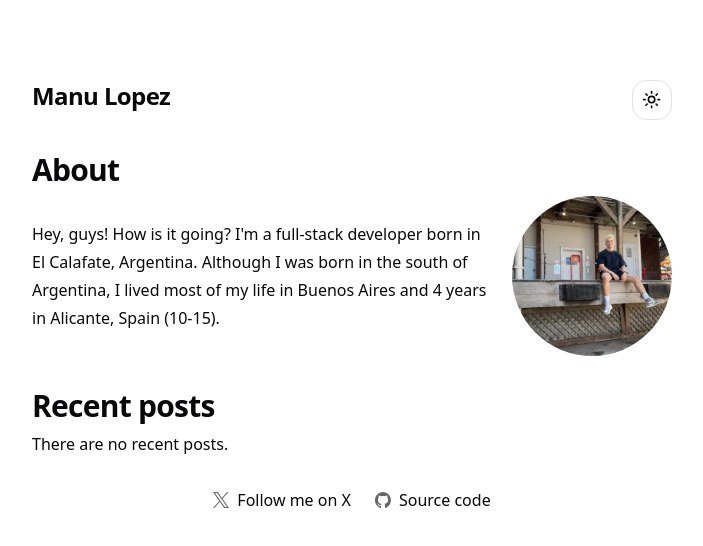
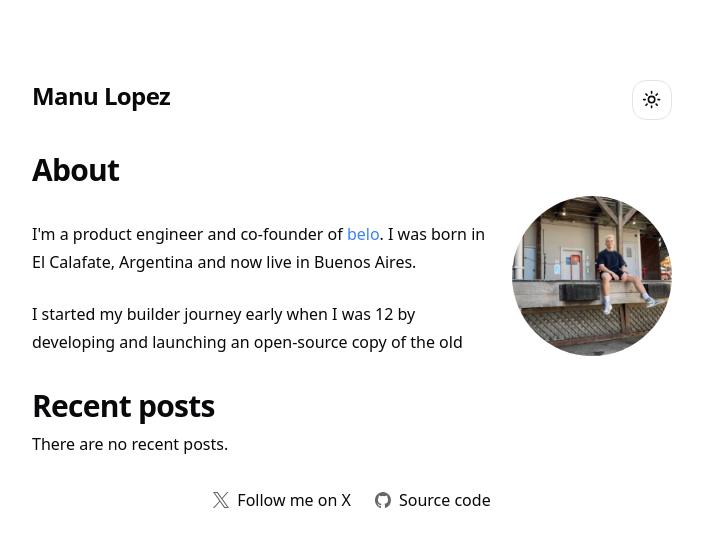
Before and after one commit to ManuLpz4/blog, a Next.js app: page / in a window 1280 px wide. Shown: the top 546 px of the page, without its empty margins (288-991 px from the left). Built offline with nearby package versions, Linux system fonts and the light colour scheme.

Commit message:
Improve about

```diff
--- a/src/components/about.tsx
+++ b/src/components/about.tsx
@@ -1,6 +1,7 @@
 'use client'
 
 import Image from 'next/image'
+import Link from 'next/link'
 import { useState } from 'react'
 import { TypographyH2, TypographyP } from './ui/typography'
 
@@ -21,22 +22,31 @@ export function About() {
           className="float-end mb-4 ml-4 w-40 rounded-full"
         />
         <TypographyP>
-          Hey, guys! How is it going? I{"'"}m a full-stack developer born in El
-          Calafate, Argentina. Although I was born in the south of Argentina, I
-          lived most of my life in Buenos Aires and 4 years in Alicante, Spain
-          (10-15).
+          I{"'"}m a product engineer and co-founder of{' '}
+          <Link href="https://belo.app" className="text-blue-500">
+            belo
+          </Link>
+          . I was born in El Calafate, Argentina and now live in Buenos Aires.
         </TypographyP>
         <TypographyP>
           I started my builder journey early when I was 12 by developing and
-          launching an open-source copy of the old version of [Habbo
-          Hotel](https://habbo.es) but with free credits that quickly sparked
-          the interest of the developer community and converted in one of the
-          highest-rated copies.
+          launching an open-source copy of the old version of{' '}
+          <Link href="https://habbo.com" className="text-blue-500">
+            Habbo Hotel
+          </Link>{' '}
+          but with free credits that quickly sparked the interest of the
+          developer community and converted in one of the highest-rated copies.
         </TypographyP>
         <TypographyP>
-          When I was 13 I had a gameplays [YouTube
-          channel](https://youtube.com/TheDarkyMagic), some websites and also
-          mined a bit of bitcoin without knowing deeply what it was.
+          When I was 13 I had a gameplays{' '}
+          <Link
+            href="https://youtube.com/TheDarkyMagic"
+            className="text-blue-500"
+          >
+            YouTube channel
+          </Link>
+          , some websites and also mined a bit of bitcoin without knowing deeply
+          what it was.
         </TypographyP>
         <TypographyP>
           When I was 14 I was very active in the gaming and game development
@@ -51,11 +61,14 @@ export function About() {
           economics and finance.
         </TypographyP>
         <TypographyP>
-          At my 15 a friend of mine pushed me to start uploading [Minecraft
-          Pocket Edition]() gameplays to my YouTube channel so I started to
-          develop and publish open-source modifications with more than 1 million
-          downloads and also pushed him to start. By the other hand, I managed
-          to sneak into the Google{"'"}s Buenos Aires office with him.
+          At my 15 a friend of mine pushed me to start uploading{' '}
+          <Link href="https://minecraft.net" className="text-blue-500">
+            Minecraft
+          </Link>{' '}
+          gameplays to my YouTube channel so I started to develop and publish
+          open-source modifications with more than 1 million downloads and also
+          pushed him to start. By the other hand, I managed to sneak into the
+          Google{"'"}s Buenos Aires office with him.
         </TypographyP>
       </div>
     </div>
```
